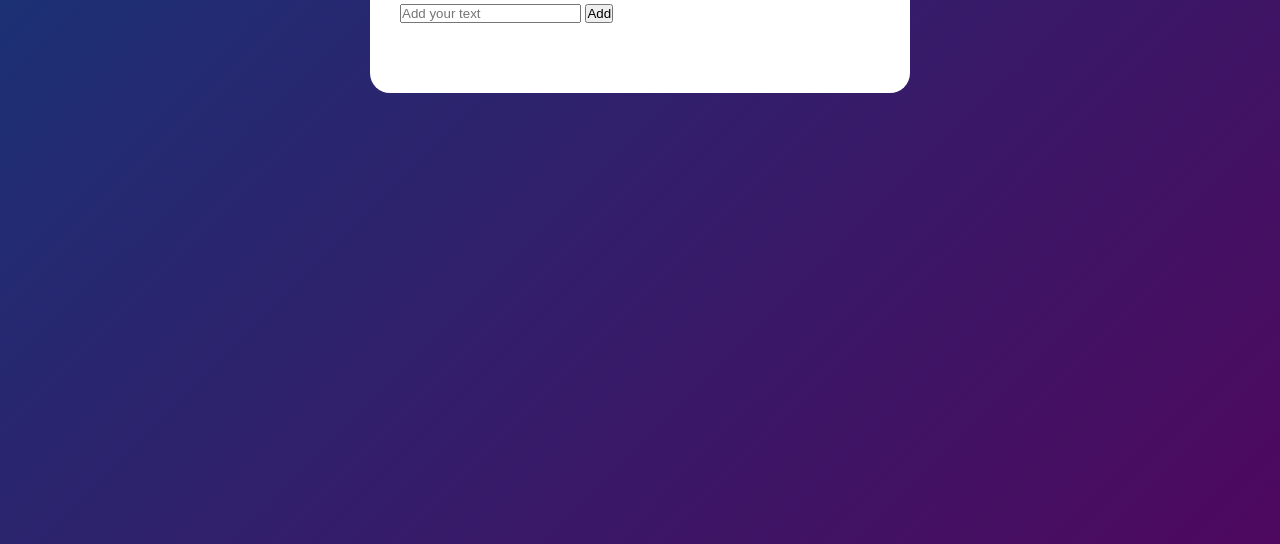
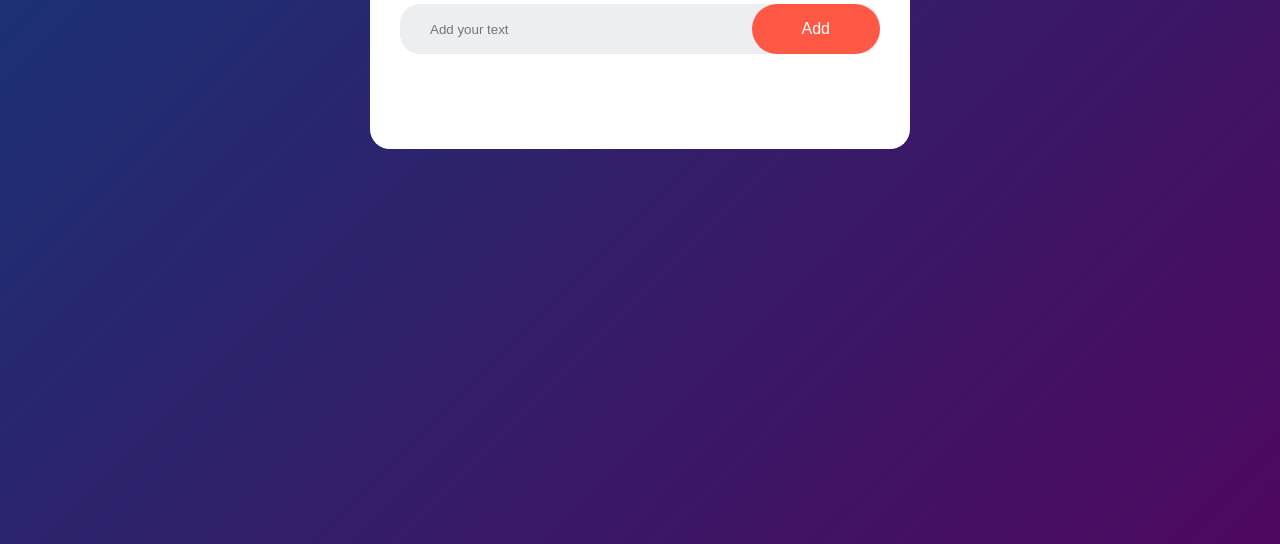
Before and after one commit to Whoistolu/Bookshelf, a website: page index.html in a window 1280 px wide. Shown: the part 256-800 px from the top of the page. Drawn offline with Linux system fonts and the light colour scheme.

Commit message:
Add style to the button and the Input field

```diff
--- a/style.css
+++ b/style.css
@@ -33,3 +33,31 @@
     width: 30px;
     margin-left: 10px;
 }
+
+.row {
+    display: flex;
+    align-items: center;
+    justify-content: space-between;
+    background: #edeef0;
+    border-radius: 20px;
+    padding-left: 20px;
+    margin-bottom: 25px;
+}
+
+input {
+    flex: 1;
+    border: none;
+    outline: none;
+    background: transparent;
+    padding: 10px;
+}
+
+button {
+    border: none;
+    outline: none;
+    padding: 16px 50px;
+    background: #ff5945;
+    color: #fff;
+    font-size: 16px;
+    border-radius: 40px;
+}
```
